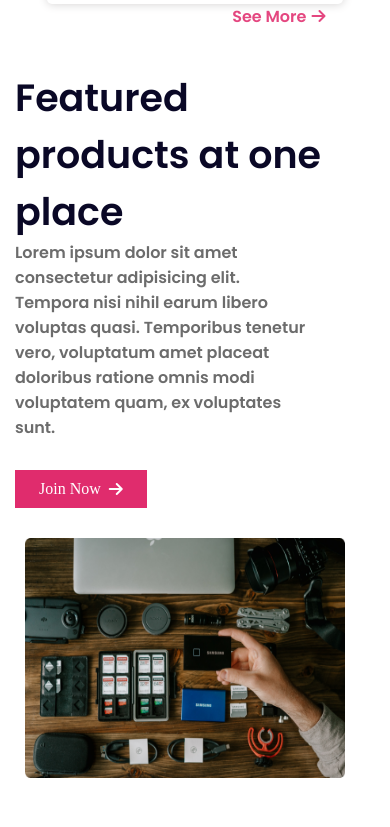
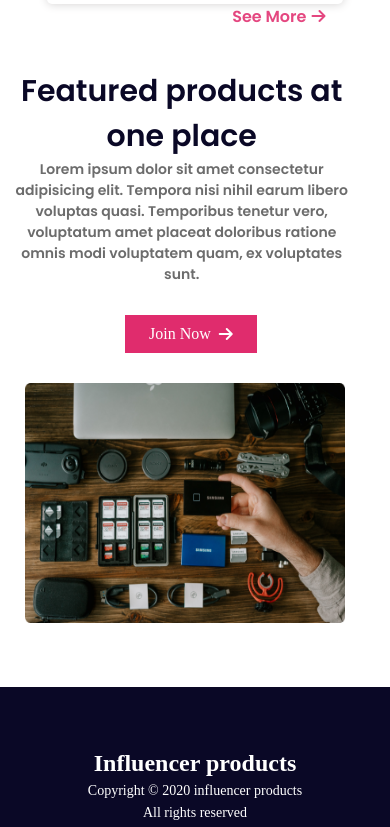
Before and after one commit to galibmia/influencer_hub, a plain HTML site: page index.html in a window 390 px wide. Shown: the part 4543-5370 px from the top of the page. Drawn offline with Linux system fonts and the light colour scheme.

Commit message:
Responsive for mobile device

```diff
--- a/styles/style.css
+++ b/styles/style.css
@@ -365,17 +365,31 @@ i {
         width: 95%;
         align-items: flex-start;
         margin-left: 5px;
+        margin-right: 0;
     }
     .featured-content{
         max-width: 90%;
         padding: 0 10px;
         margin: 0;
     }
+
     .featured-img img{
         width: 320px;
         height: 240px;
     }
 
+    .featured-content .title{
+        font-size: 30px;
+        text-align: center;
+    }
+    .featured-content .description{
+        font-size: 14px;
+        width: 100%;
+        text-align: center;
+    }
+    .featured-content .button {
+
+        margin-left: 110px;
 }
 
 
```
